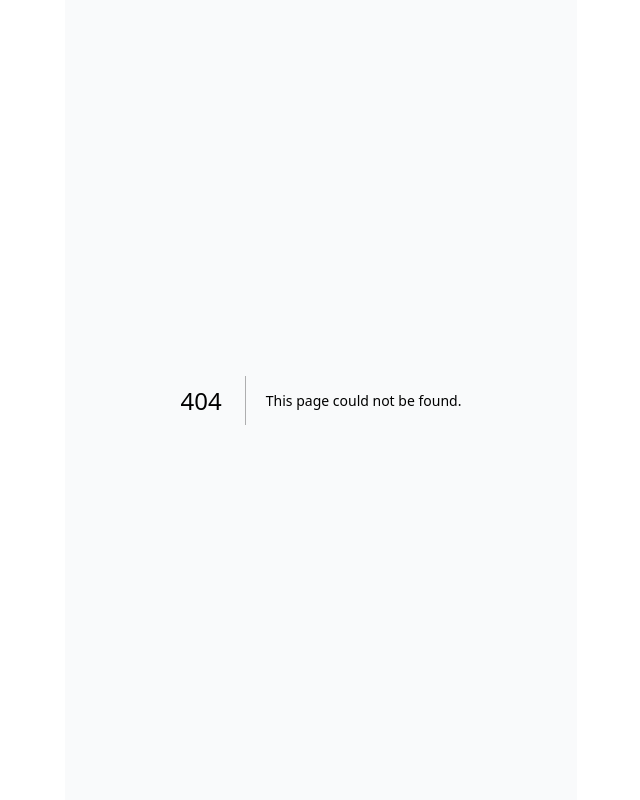
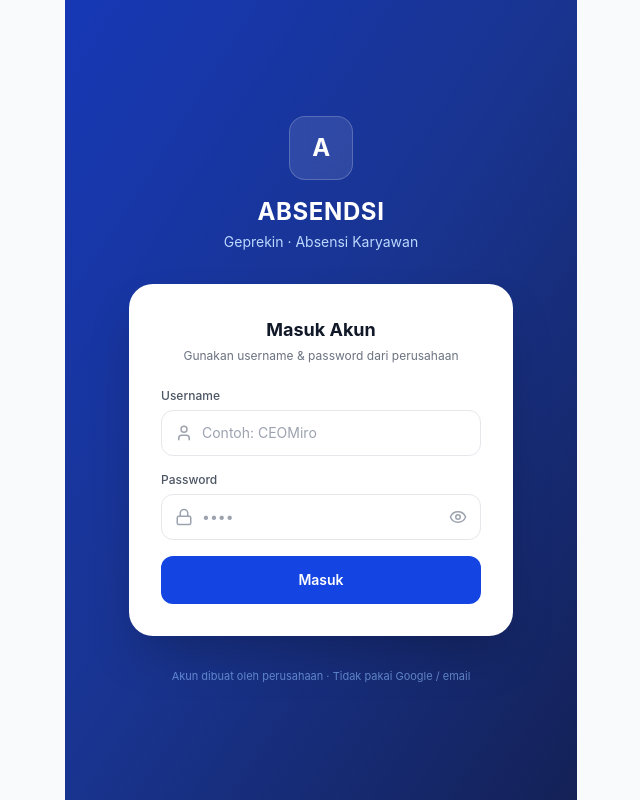
Before and after one commit to astiakanlol/absendsi-web, a Next.js app: page /login in a window 1280 px wide. Before the commit this address had no page. Shown: the whole page, without its empty margins (319-959 px from the left). Built offline with nearby package versions, Linux system fonts and the light colour scheme.

Commit message:
feat: add login page (username/password perusahaan)

```diff
--- /dev/null
+++ b/app/login/page.tsx
@@ -0,0 +1,120 @@
+"use client";
+
+import { useState, FormEvent, useEffect } from "react";
+import { useRouter } from "next/navigation";
+import { login, getSession } from "@/lib/auth";
+import { Eye, EyeOff, Lock, User } from "lucide-react";
+
+export default function LoginPage() {
+  const router = useRouter();
+  const [username, setUsername] = useState("");
+  const [password, setPassword] = useState("");
+  const [showPass, setShowPass] = useState(false);
+  const [error, setError] = useState("");
+  const [loading, setLoading] = useState(false);
+
+  useEffect(() => {
+    if (getSession()) {
+      router.replace("/");
+    }
+  }, [router]);
+
+  const handleSubmit = (e: FormEvent) => {
+    e.preventDefault();
+    setError("");
+    setLoading(true);
+
+    setTimeout(() => {
+      const result = login(username, password);
+      setLoading(false);
+      if (result.ok) {
+        router.replace("/");
+      } else {
+        setError(result.error);
+      }
+    }, 400);
+  };
+
+  return (
+    <div className="min-h-screen bg-gradient-to-br from-kai-800 via-kai-900 to-kai-950 flex flex-col items-center justify-center px-5">
+      <div className="text-center mb-8">
+        <div className="w-16 h-16 rounded-2xl bg-white/10 backdrop-blur flex items-center justify-center mx-auto mb-4 border border-white/20">
+          <span className="text-2xl font-bold text-white tracking-tight">A</span>
+        </div>
+        <h1 className="text-2xl font-bold text-white tracking-wide">ABSENDSI</h1>
+        <p className="text-kai-200 text-sm mt-1">Geprekin · Absensi Karyawan</p>
+      </div>
+
+      <div className="w-full max-w-sm bg-white rounded-3xl shadow-2xl p-6 sm:p-8">
+        <h2 className="text-lg font-bold text-gray-900 text-center mb-1">Masuk Akun</h2>
+        <p className="text-xs text-gray-500 text-center mb-6">
+          Gunakan username & password dari perusahaan
+        </p>
+
+        <form onSubmit={handleSubmit} className="space-y-4">
+          <div>
+            <label className="text-xs font-medium text-gray-600 mb-1.5 block">Username</label>
+            <div className="relative">
+              <User size={18} className="absolute left-3.5 top-1/2 -translate-y-1/2 text-gray-400" />
+              <input
+                type="text"
+                value={username}
+                onChange={(e) => setUsername(e.target.value)}
+                autoComplete="username"
+                placeholder="Contoh: CEOMiro"
+                className="w-full border border-gray-200 rounded-xl pl-10 pr-4 py-3 text-sm focus:outline-none focus:ring-2 focus:ring-kai-500 focus:border-transparent"
+                required
+              />
+            </div>
+          </div>
+
+          <div>
+            <label className="text-xs font-medium text-gray-600 mb-1.5 block">Password</label>
+            <div className="relative">
+              <Lock size={18} className="absolute left-3.5 top-1/2 -translate-y-1/2 text-gray-400" />
+              <input
+                type={showPass ? "text" : "password"}
+                value={password}
+                onChange={(e) => setPassword(e.target.value)}
+                autoComplete="current-password"
+                placeholder="••••"
+                className="w-full border border-gray-200 rounded-xl pl-10 pr-12 py-3 text-sm focus:outline-none focus:ring-2 focus:ring-kai-500 focus:border-transparent"
+                required
+              />
+              <button
+                type="button"
+                onClick={() => setShowPass(!showPass)}
+                className="absolute right-3.5 top-1/2 -translate-y-1/2 text-gray-400 hover:text-gray-600"
+                tabIndex={-1}
+              >
+                {showPass ? <EyeOff size={18} /> : <Eye size={18} />}
+              </button>
+            </div>
+          </div>
+
+          {error && (
+            <div className="bg-red-50 text-red-700 text-sm rounded-xl px-4 py-2.5 border border-red-100">
+              {error}
+            </div>
+          )}
+
+          <button
+            type="submit"
+            disabled={loading}
+            className="w-full py-3.5 rounded-xl bg-kai-700 text-white font-semibold text-sm hover:bg-kai-800 active:scale-[0.98] transition-all disabled:opacity-60 flex items-center justify-center gap-2"
+          >
+            {loading ? (
+              <div className="w-5 h-5 border-2 border-white border-t-transparent rounded-full animate-spin" />
+            ) : (
+              "Masuk"
+            )}
+          </button>
+        </form>
+      </div>
+
+      <p className="text-kai-300/60 text-[11px] mt-8 text-center">
+        Akun dibuat oleh perusahaan · Tidak pakai Google / email
+      </p>
+    </div>
+  );
+}
```
